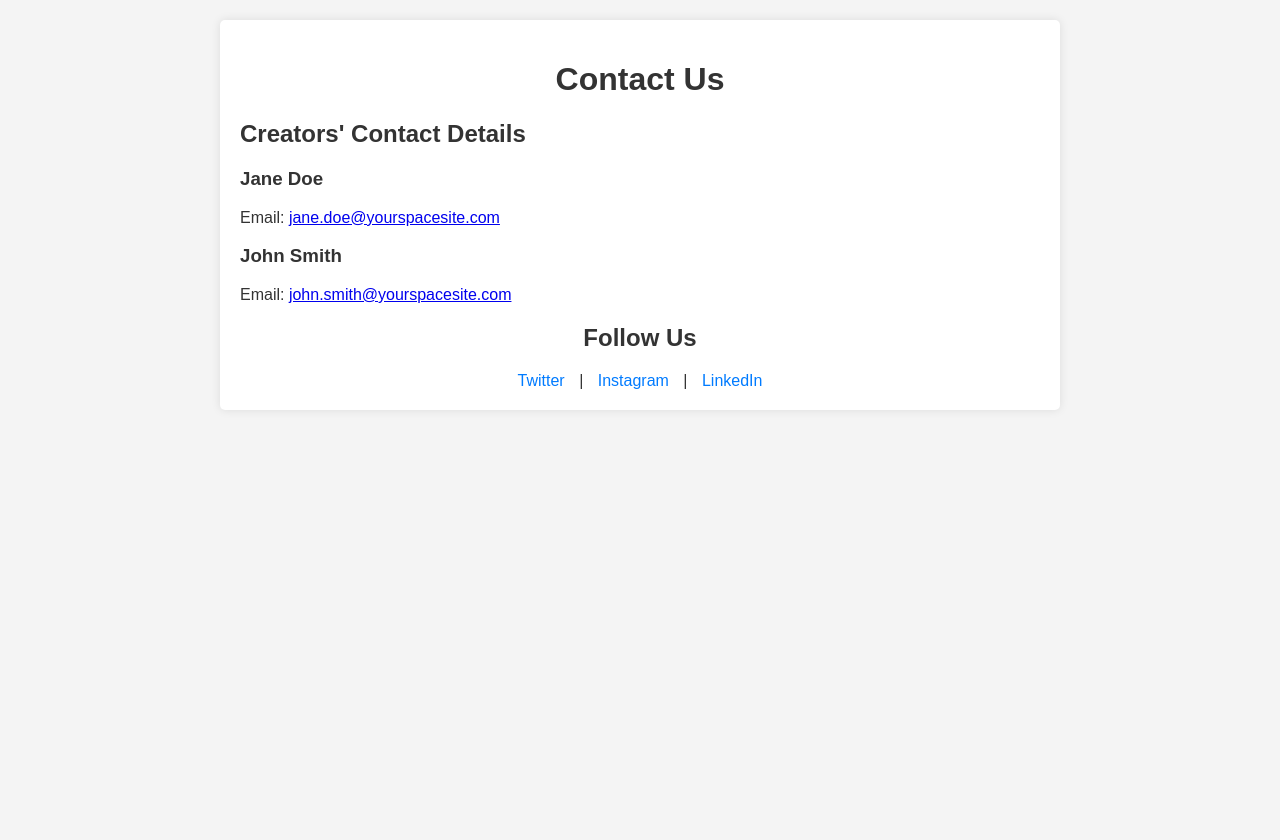
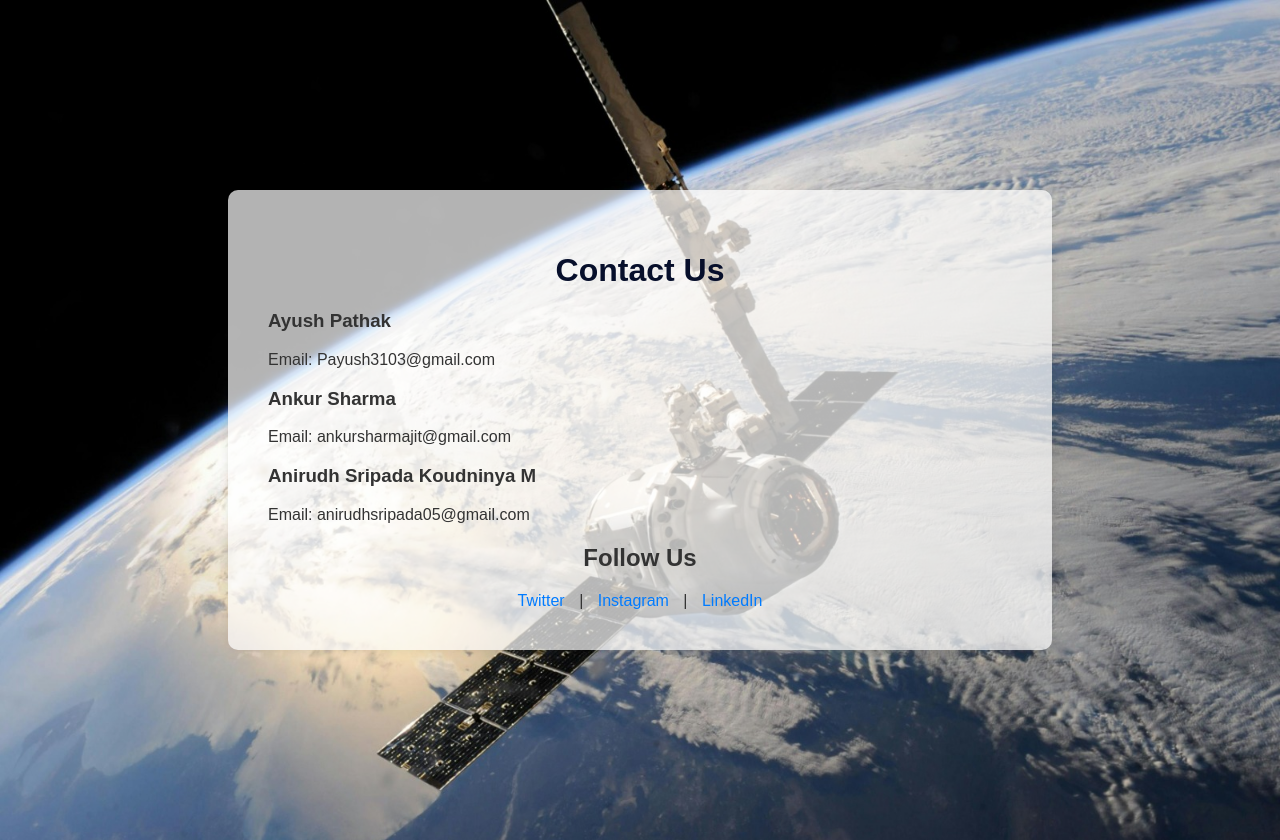
Before and after one commit to anirudh-os/Cosmic-Odyssey, a plain HTML site: page webpages/contact-us.html in a window 1280 px wide. Before the commit the page ends 800 px from the top, so only its background shows below. Drawn offline with Linux system fonts and the light colour scheme.

Commit message:
Updated contact

```diff
--- a/css/contact-us.css
+++ b/css/contact-us.css
@@ -1,22 +1,29 @@
 body {
+    display: flex;
+    justify-content: center;
+    align-items: center;
+    height: 100vh;
+    margin: 0;
     font-family: Arial, sans-serif;
-    background-color: #f4f4f4;
+    background: url('../assets/satellite.jpg') no-repeat center center fixed;
+    background-size: cover;
     color: #333;
-    margin: 0;
     padding: 20px;
 }
 
 .container {
-    max-width: 800px;
+    width: 60%;
+    max-width: 1200px;
     margin: auto;
-    background: white;
-    padding: 20px;
-    border-radius: 5px;
+    background: rgba(255, 255, 255, 0.7); /* Slight transparency for better visibility over the image */
+    padding: 40px;
+    border-radius: 10px;
     box-shadow: 0 0 10px rgba(0, 0, 0, 0.1);
 }
 
 h1 {
     text-align: center;
+    color: #070f2b; /* Dark color for better contrast */
 }
 
 .contact-info {
@@ -41,3 +48,8 @@ h1 {
 .social-media a:hover {
     text-decoration: underline;
 }
+
+.creator > p > span:hover {
+    color: rgba(9, 29, 116, 0.763) !important;
+    cursor: pointer;
+}
--- a/css/styles1.css
+++ b/css/styles1.css
@@ -9,6 +9,7 @@ body {
 
 /* Logo Section */
 #logo-header {
+    left: 6%;
     display: flex;
     align-items: center;
     justify-content: center;
@@ -16,6 +17,11 @@ body {
     margin: 0 auto;
     position: relative; /* Centering the logo */
     padding-left: 100px; /* Keeps it centered */
+}
+
+#logo-header p {
+    font-size: 1.5rem;
+    color: black;
 }
 
 #logo {
--- a/webpages/contact-us.html
+++ b/webpages/contact-us.html
@@ -11,14 +11,17 @@
         <h1>Contact Us</h1>
 
         <div class="contact-info">
-            <h2>Creators' Contact Details</h2>
             <div class="creator">
-                <h3>Jane Doe</h3>
-                <p>Email: <a href="mailto:jane.doe@yourspacesite.com">jane.doe@yourspacesite.com</a></p>
+                <h3>Ayush Pathak</h3>
+                <p>Email: <span>Payush3103@gmail.com</span></p>
             </div>
             <div class="creator">
-                <h3>John Smith</h3>
-                <p>Email: <a href="mailto:john.smith@yourspacesite.com">john.smith@yourspacesite.com</a></p>
+                <h3>Ankur Sharma</h3>
+                <p>Email: <span>ankursharmajit@gmail.com</span></p>
+            </div>
+            <div class="creator">
+                <h3>Anirudh Sripada Koudninya M</h3>
+                <p>Email: <span>anirudhsripada05@gmail.com</span></p>
             </div>
         </div>
 
```
Also changed, not shown: assets/satellite.jpg (added).
